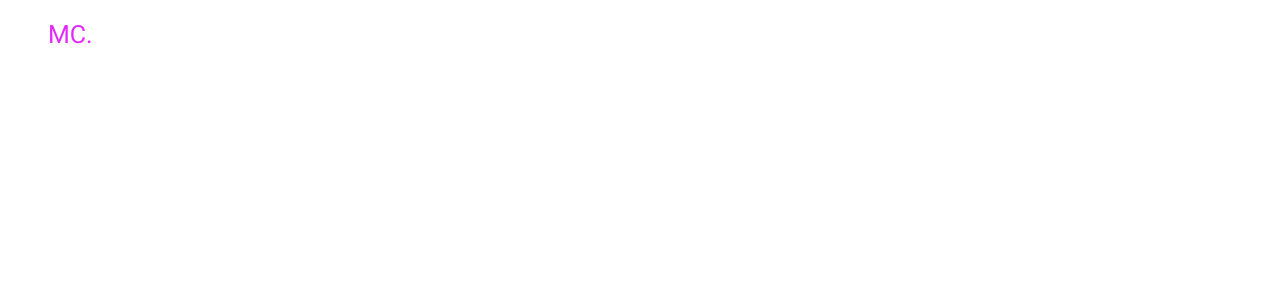
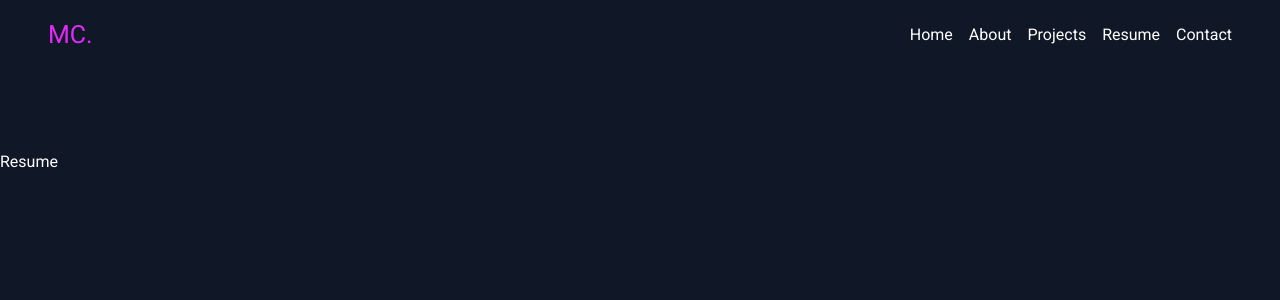
Before and after one commit to UnderKitten/MyPortfolio, a React (Vite) app in the folder client/: page /#/resume in a window 1280 px wide. Shown: the top 300 px of the page. Built offline with nearby package versions, Linux system fonts and the light colour scheme.

Commit message:
Add layout component

```diff
--- a/client/src/App.jsx
+++ b/client/src/App.jsx
@@ -1,28 +1,28 @@
-import React from 'react'
-import Navbar from './Components/Navbar'
-import  Home  from './Pages/Home'
-import  Projects  from './Pages/Projects'
-import  About  from './Pages/About'
-import  Resume  from './Pages/Resume'
-import  NotFound  from './Pages/NotFound'
+import Layout from "./Components/Layout";
+import Home from "./Pages/Home";
+import Projects from "./Pages/Projects";
+import About from "./Pages/About";
+import Resume from "./Pages/Resume";
+import NotFound from "./Pages/NotFound";
 
-import { HashRouter as Router, Route, Routes } from 'react-router-dom'
+import { HashRouter as Router, Route, Routes } from "react-router-dom";
 
 const App = () => {
   return (
     <>
       <Router>
-       <Navbar />
         <Routes>
-          <Route path="/" element={<Home />} />
-          <Route path="/projects" element={<Projects />} />
-          <Route path="/about" element={<About />} />
-          <Route path="/resume" element={<Resume />} />
-          <Route path="*" element={<NotFound />}/>
+          <Route element={<Layout />}>
+            <Route path="/" element={<Home />} />
+            <Route path="/projects" element={<Projects />} />
+            <Route path="/about" element={<About />} />
+            <Route path="/resume" element={<Resume />} />
+            <Route path="*" element={<NotFound />} />
+          </Route>
         </Routes>
       </Router>
     </>
-  )
-}
+  );
+};
 
-export default App
+export default App;
--- /dev/null
+++ b/client/src/Components/Layout.jsx
@@ -0,0 +1,13 @@
+import Navbar from "./Navbar";
+import { Outlet } from "react-router-dom";
+
+const Layout = () => (
+  <div className="min-h-screen bg-gray-900 text-white">
+    <Navbar />
+    <main className="flex-1 pt-20">
+      <Outlet />
+    </main>
+  </div>
+);
+
+export default Layout;
```
